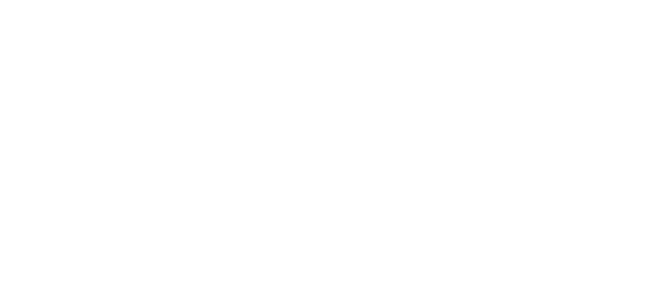
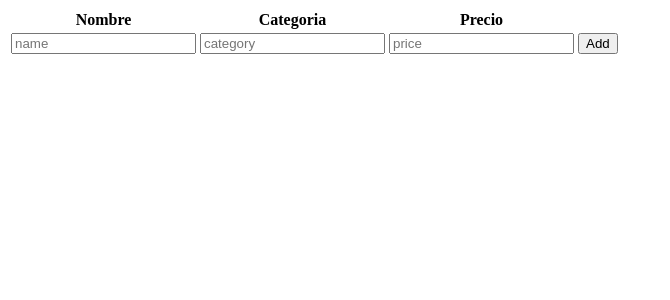
Before and after one commit to asaldanam/flux-ddd, a React (Create React App) app in the folder examples/marketplace/: page / in a window 1280 px wide. Shown: the top 300 px of the page, without its empty margins (0-670 px from the left). Built offline with nearby package versions, Linux system fonts and the light colour scheme.

Commit message:
products

```diff
--- a/examples/marketplace/package.json
+++ b/examples/marketplace/package.json
@@ -10,7 +10,6 @@
     "@types/node": "^16.7.13",
     "@types/react": "^18.0.0",
     "@types/react-dom": "^18.0.0",
-    "flux-ddd": "file:./../../packages/flux-ddd",
     "immer": "^9.0.21",
     "react": "^18.2.0",
     "react-dom": "^18.2.0",
--- a/examples/marketplace/src/App.tsx
+++ b/examples/marketplace/src/App.tsx
@@ -1,7 +1,13 @@
+import { Dashboard } from "views/Dashboard/Dashboard";
+import { localStorageProductsRepository } from "./modules/Products/infraestructure/localStorageProductsRepository";
+import { ProductsProvider } from "./modules/Products/infraestructure/productsContext";
+
 function App() {
   return (
-    <div >
-
+    <div>
+      <ProductsProvider products={localStorageProductsRepository}>
+        <Dashboard />
+      </ProductsProvider>
     </div>
   );
 }
--- a/examples/marketplace/src/flux-ddd/createSlice.ts
+++ b/examples/marketplace/src/flux-ddd/createSlice.ts
@@ -4,16 +4,13 @@ export function createSlice<
   Reducers extends Record<string, (state: State, payload?: any) => State>,
   Type extends Extract<keyof Reducers, string>,
   Dispatch extends <T extends Type>(type: T, payload: Parameters<Reducers[T]>[1]) => void,
-  Actions extends string,
-  Action extends (payload: any) => void | Promise<void>,
+  Actions extends any,
   Repositories extends any,
 >(config: {
     name: Name;
     state: State;
     reducers: Reducers,
-    actions: (dispatch: Dispatch, repositories: Repositories) => ({
-      [A in Actions]: Action
-    })
+    actions: (dispatch: Dispatch, repositories: Repositories) => Actions
   }) {
   return config;
 }
--- a/examples/marketplace/src/flux-ddd/react/createContextAdapter.tsx
+++ b/examples/marketplace/src/flux-ddd/react/createContextAdapter.tsx
@@ -6,16 +6,14 @@ export function createContextAdapter<
   Reducers extends Record<string, (state: State, payload?: any) => State>,
   Type extends Extract<keyof Reducers, string>,
   Dispatch extends <T extends Type>(type: T, payload: Parameters<Reducers[T]>[1]) => void,
-  Actions extends string,
-  Action extends (payload: any) => void | Promise<void>,
+  Actions extends any,
   Repositories extends any,
 >(config: {
     name: Name;
     state: State;
     reducers: Reducers,
-    actions: (dispatch: Dispatch, repositories: Repositories) => ({
-      [A in Actions]: Action
-    })
+
+    actions: (dispatch: Dispatch, repositories: Repositories) => Actions
 }) {
   const initialState = config.state;
 
@@ -29,8 +27,13 @@ export function createContextAdapter<
   const Provider = ({ children, ...repositories }: PropsWithChildren<Repositories>) => {
     const reducer = (
       state: State,
-      action: { type: Parameters<Dispatch>[0], payload: Parameters<Dispatch>[1] }
-    ) => config.reducers[action.type](state, action.payload);
+      action: {
+        type: Parameters<Dispatch>[0],
+        payload: Parameters<Dispatch>[1]
+      }
+    ) => {
+      return config.reducers[action.type](state, action.payload);
+    }
 
     const [state, _dispatch] = useReducer(reducer, initialState);
 
@@ -40,6 +43,7 @@ export function createContextAdapter<
 
     const actions = config.actions(dispatch, repositories as Repositories);
 
+    // eslint-disable-next-line react-hooks/exhaustive-deps
     const value = useMemo(() => ({ state, actions }), [state])
 
     return (
@@ -51,6 +55,6 @@ export function createContextAdapter<
 
   return {
     Provider,
-    hook: () => useContext(Context),
+    useContext: () => useContext(Context),
   }
 }
--- a/examples/marketplace/src/modules/Products/application/ProductsStore.ts
+++ b/examples/marketplace/src/modules/Products/application/ProductsStore.ts
@@ -22,6 +22,11 @@ export const ProductsStore = createSlice({
       draft.meta.loading = false;
     }),
 
+    remove: (state, id: Product['id']) => produce(state, draft => {
+      draft.products = draft.products.filter(product => product.id === id);
+      draft.meta.loading = false;
+    }),
+
     setAll: (state, products: Product[]) => produce(state, draft => {
       draft.products = products
       draft.meta.loading = false;
@@ -32,7 +37,7 @@ export const ProductsStore = createSlice({
       draft.meta.error = error;
     }) ,
     setLoading: (state, loading: boolean) => produce(state, draft => {
-      draft.meta.loading
+      draft.meta.loading = loading;
     })
   },
   actions: (dispatch, repositories: Repositories) => ({
@@ -40,7 +45,7 @@ export const ProductsStore = createSlice({
       try {
         dispatch('setLoading', true);
         const products = await repositories.products.getAll();
-
+        console.log('load')
         dispatch('setAll', products);
       } catch (error: any) {
         dispatch('setError', error)
@@ -50,14 +55,24 @@ export const ProductsStore = createSlice({
     async addNewProduct(newProduct: NewProduct) {
       try {
         dispatch('setLoading', true);
-
         const products = await repositories.products.getAll();
         const product = createProduct(newProduct, products)
 
+        await repositories.products.save(product);
         dispatch('add', product);
-        await repositories.products.save(product);
       } catch(error: any) {
-        dispatch('setError', error)
+        dispatch('setError', (error as Error).message)
+      }
+    },
+
+    async removeProduct(id: Product['id']) {
+      try {
+        dispatch('setLoading', true);
+
+        await repositories.products.remove(id);
+        dispatch('remove', id);
+      } catch (error: any) {
+        dispatch('setError', (error as Error).message)
       }
     }
   }),
--- a/examples/marketplace/src/modules/Products/domain/Product.ts
+++ b/examples/marketplace/src/modules/Products/domain/Product.ts
@@ -5,6 +5,7 @@ export interface Product {
   id: string;
   name: string;
   category: string;
+  price: number;
 }
 
 // Derived types
@@ -21,8 +22,11 @@ export function createProduct(newProduct: NewProduct, products: Product[]): Prod
   if (products.some(product => product.name === newProduct.name))
     throw new Error('product-already-exists')
 
+  if (typeof newProduct.price !== 'number' || isNaN(newProduct.price))
+    throw new Error('price-is-not-a-number')
+
   return {
-    id: newProduct.id || new Date().toDateString(),
+    id: newProduct.id || new Date().getTime().toString(),
     ...newProduct,
   }
 }
--- a/examples/marketplace/src/modules/Products/domain/ProductsRepository.ts
+++ b/examples/marketplace/src/modules/Products/domain/ProductsRepository.ts
@@ -3,4 +3,5 @@ import { Product } from "./Product";
 export interface ProductsRepository {
   getAll(): Promise<Product[]>
   save(product: Product): Promise<void>
+  remove(product: Product['id']): Promise<void>
 }
--- a/examples/marketplace/src/modules/Products/infraestructure/localStorageProductsRepository.ts
+++ b/examples/marketplace/src/modules/Products/infraestructure/localStorageProductsRepository.ts
@@ -16,4 +16,10 @@ export const localStorageProductsRepository: ProductsRepository = {
 
     localStorage.setItem(key, JSON.stringify(updatedProducts))
   },
+  async remove(id) {
+    const products = await this.getAll();
+    const updatedProducts = products.filter(p => p.id === id);
+
+    localStorage.setItem(key, JSON.stringify(updatedProducts))
+  }
 }
--- /dev/null
+++ b/examples/marketplace/src/modules/Products/infraestructure/productsContext.ts
@@ -0,0 +1,7 @@
+import { createContextAdapter } from "flux-ddd/react";
+import { ProductsStore } from "../application/ProductsStore";
+
+const productsContext = createContextAdapter(ProductsStore)
+
+export const ProductsProvider = productsContext.Provider;
+export const useProducts = productsContext.useContext;
--- /dev/null
+++ b/examples/marketplace/src/views/Dashboard/Dashboard.tsx
@@ -0,0 +1,10 @@
+import { ProductsTable } from "views/ProductsTable/ProductsTable"
+
+export const Dashboard = () => {
+  console.log('render')
+  return (
+    <>
+      <ProductsTable />
+    </>
+  )
+}
--- /dev/null
+++ b/examples/marketplace/src/views/ProductsTable/ProductsTable.tsx
@@ -0,0 +1,59 @@
+import { useProducts } from "modules/Products/infraestructure/productsContext";
+import { FormEvent, useEffect } from "react";
+
+export const ProductsTable = () => {
+  const { state: { products, meta }, actions } = useProducts();
+
+  useEffect(() => {
+    actions.loadAllProducts()
+    // eslint-disable-next-line react-hooks/exhaustive-deps
+  }, [])
+
+  const handleSubmit = async (ev: FormEvent<HTMLFormElement>) => {
+    ev.preventDefault();
+    const formData = new FormData(ev.target as HTMLFormElement);
+    const data = Object.fromEntries(formData);
+
+    await actions.addNewProduct({
+      name: data.name as string,
+      category: data.category as string,
+      price: parseInt(data.price as string),
+    })
+  }
+
+  console.log(meta)
+
+  return (
+    <div>
+      <form onSubmit={handleSubmit}>
+        <table>
+          <thead>
+            <tr>
+              <th>Nombre</th>
+              <th>Categoria</th>
+              <th>Precio</th>
+              <th></th>
+            </tr>
+          </thead>
+          <tbody>
+            {products.map(product => (
+              <tr key={product.id}>
+                <td>{product.name}</td>
+                <td>{product.category}</td>
+                <td>{product.price}</td>
+                <td></td>
+              </tr>
+            ))}
+            <tr>
+              <td><input name="name" placeholder="name" /></td>
+              <td><input name="category" placeholder="category" /></td>
+              <td><input name="price" placeholder="price" /></td>
+              <td><button type="submit">Add</button></td>
+            </tr>
+          </tbody>
+        </table>
+      </form>
+      {/* <div>{meta.error}</div> */}
+    </div>
+  );
+};
--- a/examples/marketplace/tsconfig.json
+++ b/examples/marketplace/tsconfig.json
@@ -19,7 +19,7 @@
     "isolatedModules": true,
     "noEmit": true,
     "jsx": "react-jsx",
-    "baseUrl": "./src",
+    "baseUrl": "src",
   },
   "include": [
     "src"
```
